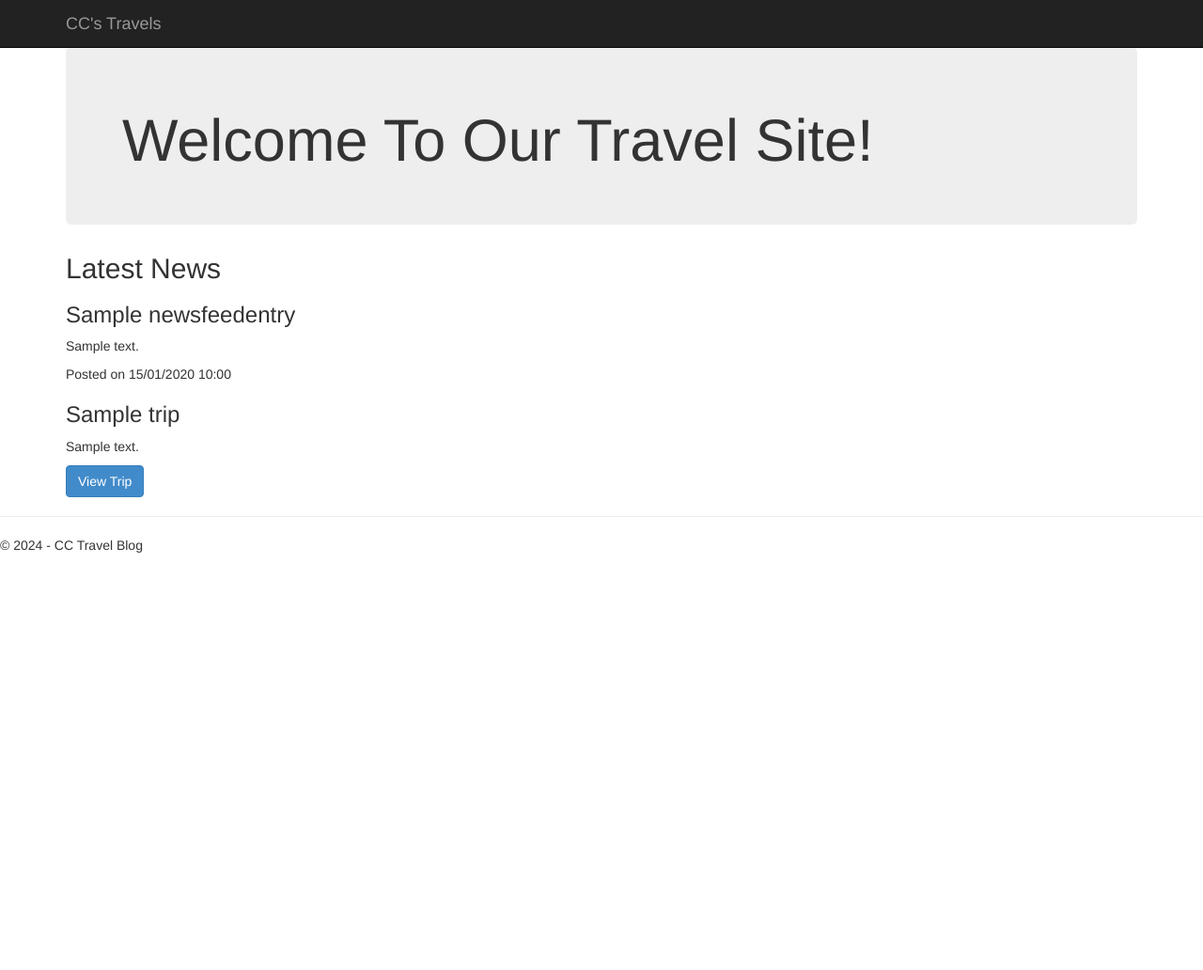
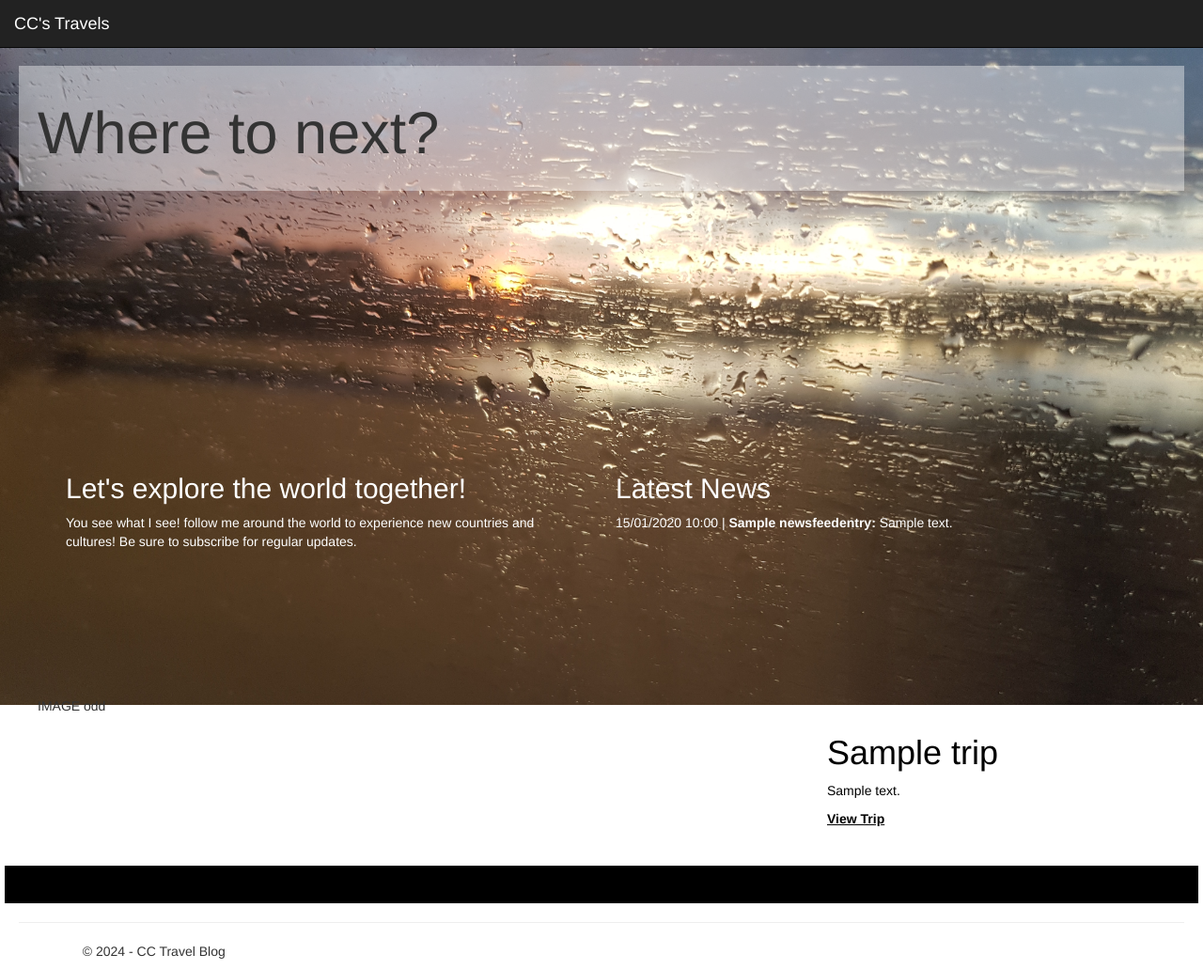
Before and after one commit to c-canty/travelBlog, a Django app: page / in a window 1280 px wide. Shown: the whole page at 94% size. Before the commit the page ends 588 px from the top, so only its background shows below. Run offline with Django 3.2, Linux system fonts and the light colour scheme; tables that the repository leaves empty hold one stand-in row (values such as "Sample post"); some libraries are stand-ins or nearby versions.

Commit message:
Lots of styling

```diff
--- a/app/templates/app/index.html
+++ b/app/templates/app/index.html
@@ -1,38 +1,116 @@
 {% extends "app/layout.html" %}
 
 {% block content %}
-<div class="jumbotron">
-    <h1>Welcome To Our Travel Site!</h1>
+
+{% load static %}
+
+<div style="background-image: url({% static 'app/bg/20191028_163558.jpg' %}); background-size: cover; height: 700px; padding: 20px;">
+    <div class="jumbotron jumbotron-fluid" style="background-color: rgba(255, 255, 255, 0.4); padding: 20px;">
+        <h1>Where to next?</h1>
     </div>
-
-<div class="trip-list">
+    <div class="container">
+        <div class="row" style="margin-top:250px; padding-bottom:125px">
+            <div class="col-md-6"style="color:white">
+                <h2>Let's explore the world together!</h2>
+                <p>You see what I see! follow me around the world to experience new countries and cultures! Be sure to subscribe for regular updates.</p>
+            </div>
+            <div class="col-md-6">
                 {% if news.count > 0 %}
-    <div class="news">
+        <div class="news" style="color: white">
             <h2>Latest News</h2>
             {% for item in news %}
-        <div class="news-item">
-            <h3>{{ item.title }}</h3>
-            <p>{{ item.body }}</p>
-            <p>Posted on {{ item.created|date:"d/m/Y H:i" }}</p>
+            <div class="news-item" style="margin-bottom: 20px;">
+                <p>{{ item.created|date:"d/m/Y H:i" }} | <strong>{{ item.title }}:</strong> {{ item.body }}</p>
             </div>
             {% endfor %}
         </div>
         {% endif %}
             </div>
+        </div>
+    <!-- Using margin to create space between sections -->
 
+</div>
 
+<div class="container-fluid">
+    <!-- Loop through trips, creating a new row for each trip -->
     {% for trip in trips %}
-    <div class="trip-entry">
-        <h3>{{ trip.title}}</h3>
-        <p>{{ trip.description }}</p>
-        <a href="{% url 'blogList' pk=trip.id %}" class="btn btn-primary">View Trip</a>
+        <!-- Start of the row for each trip with background color -->
+        <div class="row mb-5" style="padding: 20px; background-color: {% if forloop.counter|divisibleby:2 %}#262626{% else %}{% endif %};">
+            {% if forloop.counter == 1 %}
+                <!-- First trip with image on the left and content on the right -->
+                <div class="col-md-8 d-flex align-items-center justify-content-center">
+                    IMAGE odd
+                </div>
+                <div class="col-md-4">
+                    <div class="card">
+                        <div class="card-body" style="padding: 20px; color: black;">
+                            <h1 class="card-title">{{ trip.title }}</h1>
+                            <p class="card-text">{{ trip.description }}</p>
+                            <a href="{% url 'blogList' pk=trip.id %}" style="color: black; font-weight: bold; text-decoration: underline;">View Trip</a>
 
-        <!-- Conditional for authenticated users -->
                             {% if user.is_staff %}
-            <!-- Update Trip -->
-            <a href="{% url 'tripUpdate' pk=trip.id %}" class="btn btn-primary">Edit Trip</a>
+                                <a href="{% url 'tripUpdate' pk=trip.id %}" class="btn btn-secondary">Edit Trip</a>
                             {% endif %}
+                        </div>
+                    </div>
+                </div>
+            {% elif forloop.counter|divisibleby:2 and forloop.counter != 1 %}
+                <!-- Even loop counter: Content on the left, image on the right -->
+                <div class="col-md-4">
+                    <div class="card">
+                        <div class="card-body" style="padding: 20px; color: white;">
+                            <h1 class="card-title">{{ trip.title }}</h1>
+                            <p class="card-text">{{ trip.description }}</p>
+                            <a href="{% url 'blogList' pk=trip.id %}" style="color: white; font-weight: bold; text-decoration: underline;">View Trip</a>
+
+                            {% if user.is_staff %}
+                                <a href="{% url 'tripUpdate' pk=trip.id %}" class="btn btn-secondary">Edit Trip</a>
+                            {% endif %}
+                        </div>
+                    </div>
+                </div>
+                <div class="col-md-8 d-flex align-items-center justify-content-center">
+                    IMAGE even
+                </div>
+            {% else %}
+                <!-- Odd trip (excluding the first): Image on the left, content on the right -->
+                <div class="col-md-8 d-flex align-items-center justify-content-center">
+                    IMAGE odd
+                </div>
+                <div class="col-md-4">
+                    <div class="card">
+                        <div class="card-body" style="padding: 20px; color: black;">
+                            <h1 class="card-title">{{ trip.title }}</h1>
+                            <p class="card-text">{{ trip.description }}</p>
+                            <a href="{% url 'blogList' pk=trip.id %}" style="color: black; font-weight: bold; text-decoration: underline;">View Trip</a>
+
+                            {% if user.is_staff %}
+                                <a href="{% url 'tripUpdate' pk=trip.id %}" class="btn btn-secondary">Edit Trip</a>
+                            {% endif %}
+                        </div>
+                    </div>
+                </div>
+            {% endif %}
+        </div>
+
+        <style>
+            .thin-white-border {
+                border: 7px solid white;  /* 1-pixel wide solid white border */
+            }
+        </style>
+
+        <!-- Add an extra row between the first and second trip -->
+        {% if forloop.counter == 1 %}
+            <div class="row mb-5" style="padding: 20px; background-color: black;">
+                {% for image in random_files %}
+                    <div class="col-md-3" style="border: white">
+                        <img src="{% static 'app/Images/' %}{{image}}" class="thin-white-border" alt="Random Image" style="width: 100%; height: auto;">
                     </div>
                 {% endfor %}
             </div>
+        {% endif %}
+    {% endfor %}
+</div>
+
+
 {% endblock %}
--- a/app/templates/app/layout.html
+++ b/app/templates/app/layout.html
@@ -3,16 +3,16 @@
 <head>
     <meta charset="utf-8" />
     <meta name="viewport" content="width=device-width, initial-scale=1.0">
-    <title>{{ title }} - My Django Application</title>
+    <title>{{ title }}</title>
     {% load static %}
     <link rel="stylesheet" type="text/css" href="{% static 'app/content/bootstrap.min.css' %}" />
     <link rel="stylesheet" type="text/css" href="{% static 'app/content/site.css' %}" />
     <script src="{% static 'app/scripts/modernizr-2.6.2.js' %}"></script>
 </head>
 
-<body>
+<body style="background-color: white">
     <div class="navbar navbar-inverse navbar-fixed-top">
-        <div class="container">
+        <div class="container-flex">
             <div class="navbar-header">
                 <button type="button" class="navbar-toggle" data-toggle="collapse" data-target=".navbar-collapse">
                     <span class="icon-bar"></span>
@@ -34,12 +34,18 @@
         </div>
     </div>
 
-    <div class="container body-content">
+    <div class="container-flex ">
 {% block content %}{% endblock %}
         <hr/>
-        <footer>
-            <p>&copy; {{ year }} - CC Travel Blog</p>
-        </footer>
+        <div class="row">
+
+            <div class="col-md-3 text-center">
+                <footer>
+                    <p> &copy; {{ year }} - CC Travel Blog</p>
+                </footer>
+            </div>
+            <div class="col-md-9">
+            </div>
     </div>
 
     <script src="{% static 'app/scripts/jquery-1.10.2.js' %}"></script>
--- a/app/views.py
+++ b/app/views.py
@@ -14,6 +14,9 @@
 from django.contrib.auth.mixins import LoginRequiredMixin
 from django.urls import reverse_lazy
 from django.urls import reverse
+from django.conf import settings
+import os
+import random
 
 
 class TripListView(ListView):
@@ -24,9 +27,32 @@
 
     def get_context_data(self, **kwargs):
         context = super().get_context_data(**kwargs)
+
+        # Define the folder where your images are stored (relative to the Django base directory)
+        # If your project base directory is `TravelBlogProject`
+        folder_path = os.path.join(settings.BASE_DIR, 'app', 'static', 'app', 'Images')
+
+        # List all file names in the folder
+        try:
+            all_files = os.listdir(folder_path)
+        except Exception as e:
+            all_files = []
+            print(f"Error listing files: {e}")
+
+        # Ensure at least 4-5 files are available before random sampling
+        if len(all_files) >= 5:
+            random_files = random.sample(all_files, 4)  # Sample 5 random unique file names
+        else:
+            random_files = all_files  # Fallback to all available if fewer than 5
+
+        # Add other context variables
         context['title'] = 'CC Travels!'
-        context['news'] = NewsFeedEntry.objects.filter(active=True)[:5]
+        context['news'] = NewsFeedEntry.objects.filter(active=True).order_by('id')[:5]
         context['year'] = datetime.now().year
+        context['random_files'] = random_files  # Adding random file names to the context
+        for image in random_files:
+            print(image)
+
         return context
 
 
@@ -93,7 +119,7 @@
     form_class = BlogEntryCreateForm
     template_name = 'app/generic_form.html'
 
-    # Define a success_url that redirects to a relevant page (could be the trip detail page, or a blog list page)
+
     def get_success_url(self):
         # Redirect back to the detail page of the trip with the given pk
         return reverse('blogList', kwargs={'pk': self.kwargs['pk']})
```
Also changed, not shown: app/static/app/bg/20191028_163558.jpg (added), 9 other files. Lines whose indentation alone changed are shown as unchanged.
